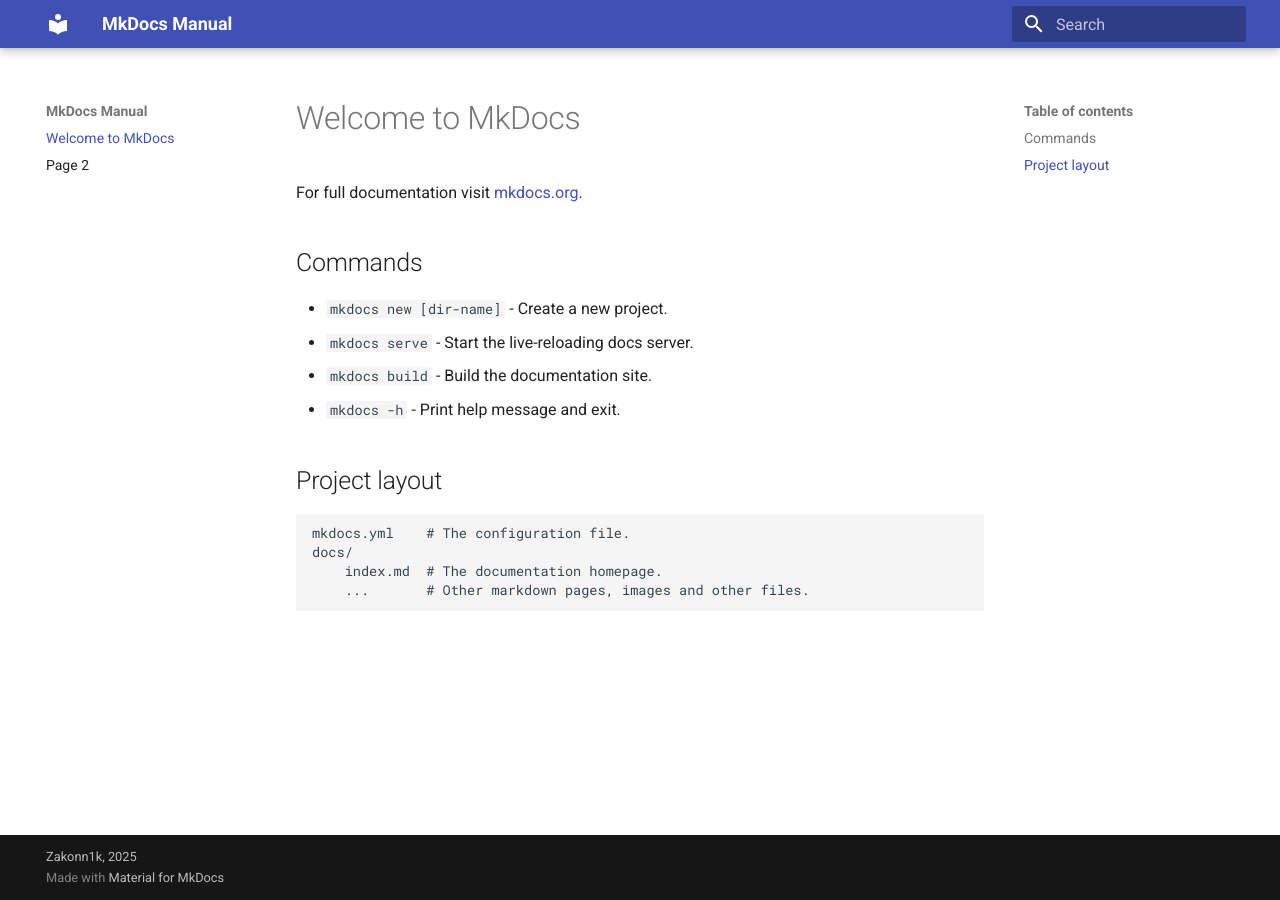
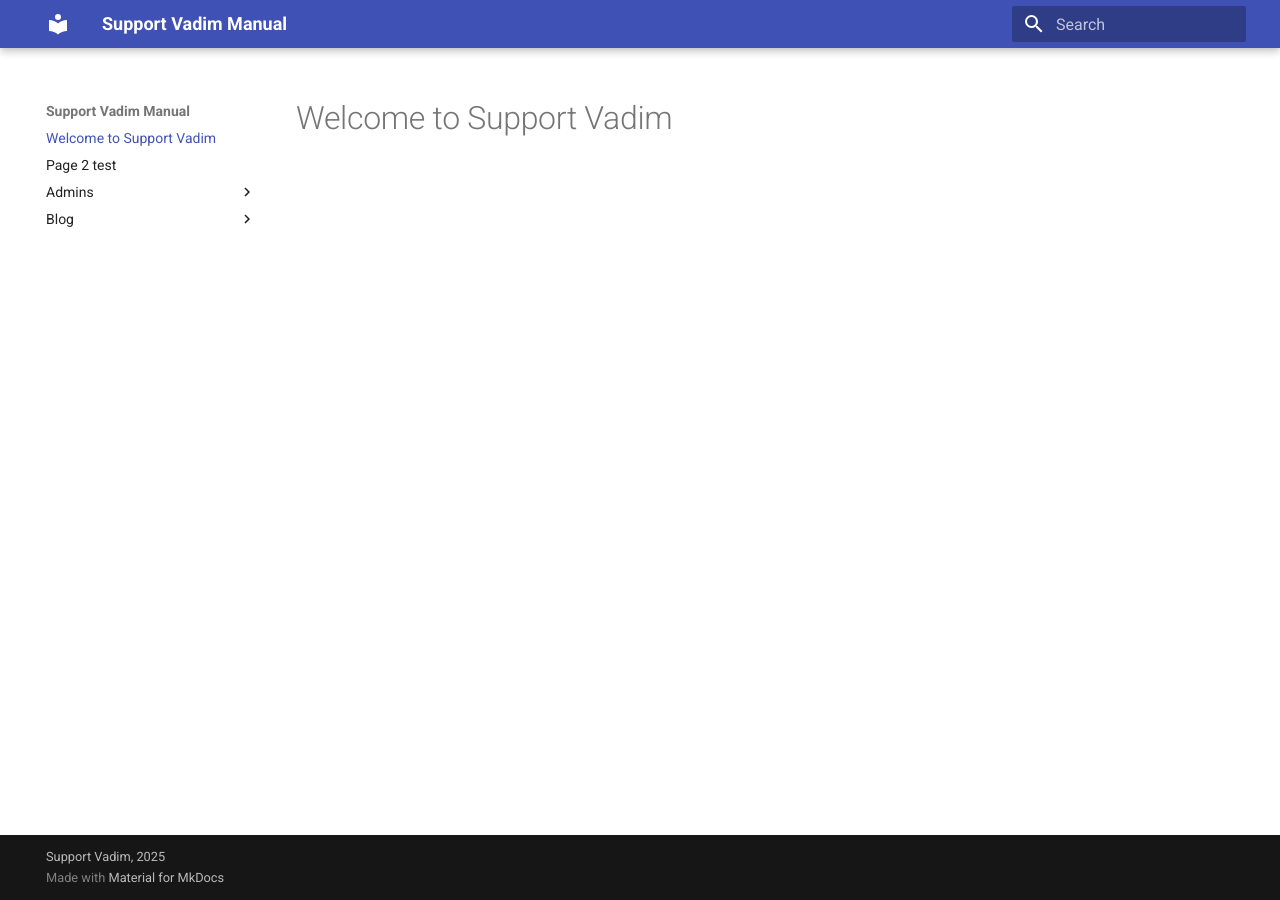
Before and after one commit to Zakonn1k/MkDocs-manual, an MkDocs documentation site: the page built from docs/index.md, in a window 1280 px wide. Built offline with MkDocs 1.6.1 and Material for MkDocs 9.7.7, drawn with Linux system fonts in a browser that asks for light colours.

Commit message:
довавил ветку АДМИН

```diff
--- a/docs/sell.md
+++ b/docs/blog/sell.md
@@ -1,4 +1,4 @@
-# Page 2
+# Page 2 test
 
 - list 1
 - list 2
--- a/docs/index.md
+++ b/docs/index.md
@@ -1,17 +1 @@
-# Welcome to MkDocs
-
-For full documentation visit [mkdocs.org](https://www.mkdocs.org).
-
-## Commands
-
-* `mkdocs new [dir-name]` - Create a new project.
-* `mkdocs serve` - Start the live-reloading docs server.
-* `mkdocs build` - Build the documentation site.
-* `mkdocs -h` - Print help message and exit.
-
-## Project layout
-
-    mkdocs.yml    # The configuration file.
-    docs/
-        index.md  # The documentation homepage.
-        ...       # Other markdown pages, images and other files.
+# Welcome to Support Vadim
--- /dev/null
+++ b/docs/page3.md
@@ -0,0 +1 @@
+# Page 2 test
--- a/mkdocs.yml
+++ b/mkdocs.yml
@@ -1,12 +1,16 @@
-site_name: MkDocs Manual
+site_name: Support Vadim Manual
 site_url: https://Zakonn1k.github.io/MkDocs-manual/
 theme:
   name: material
 
-site_author: Zakonn1k
-copyright: Zakonn1k, 2025
+site_author: Support Vadim
+copyright: Support Vadim, 2025
 
 markdown_extensions:
   - admonition
   - pymdownx.details
   - pymdownx.superfences
+
+plugins:
+  - search
+  - blog
```
Also changed, not shown: docs/admins/Proxmox.md (added, +64 -0 lines), docs/blog/index.md (added, +4 -0 lines), docs/blog/posts/draft.md (added, +13 -0 lines), docs/blog/posts/myfirst.md (added, +12 -0 lines).
